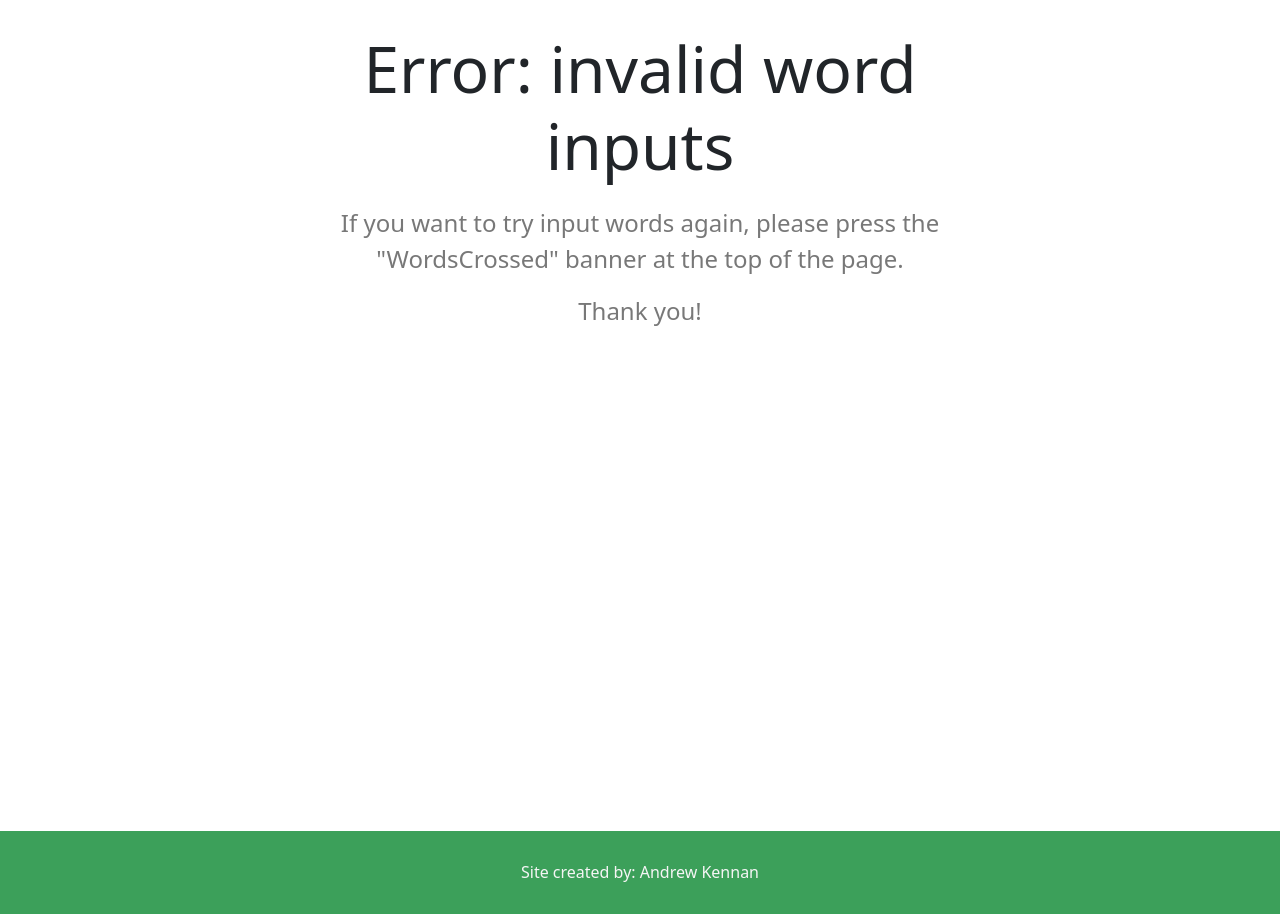
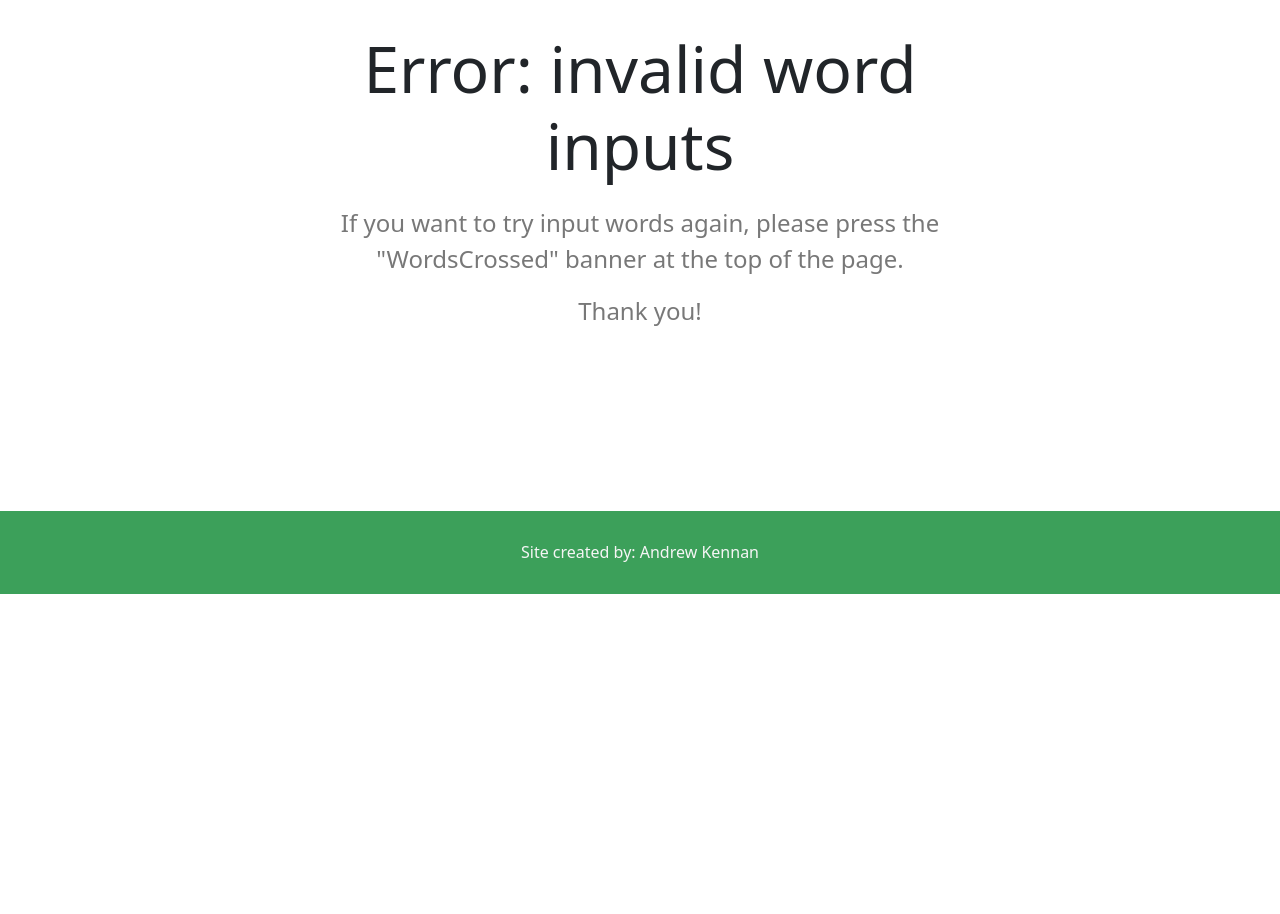
Before and after one commit to shterybai/crossword_generator_website, a Flask app: template templates/error.html in a window 1280 px wide. Shown: the part 188-1102 px from the top of the page. After the commit the page ends 782 px from the top, so only its background shows below. Run offline with Flask 2, Linux system fonts and the light colour scheme; the template is opened without the code that fills it, so the values that code supplies are empty; some libraries are stand-ins or nearby versions.

Commit message:
Changed min-height of error.html

```diff
--- a/templates/error.html
+++ b/templates/error.html
@@ -1,7 +1,7 @@
-{% extends "index.html" %}
+{% extends "navbar.html" %}
 
 {% block content %}
-<div class="col-md-6 offset-md-3 animate__animated animate__fadeInUp text-center" style="height: 100vh; padding-top: 32px">
+<div class="col-md-6 offset-md-3 animate__animated animate__fadeInUp text-center" style="min-height: 60vh; padding-top: 32px">
     <h1 class="text-center" style="font-size: 4rem; padding-bottom: 12px">Error: invalid word inputs</h1>
     <p class="text-center" style="font-size: 1.5rem; color: rgb(120, 120, 120)">If you want to try input words again, please press the "WordsCrossed" banner at the top of the page.</p>
     <p class="text-center" style="font-size: 1.5rem; color: rgb(120, 120, 120)">Thank you!</p>
```
